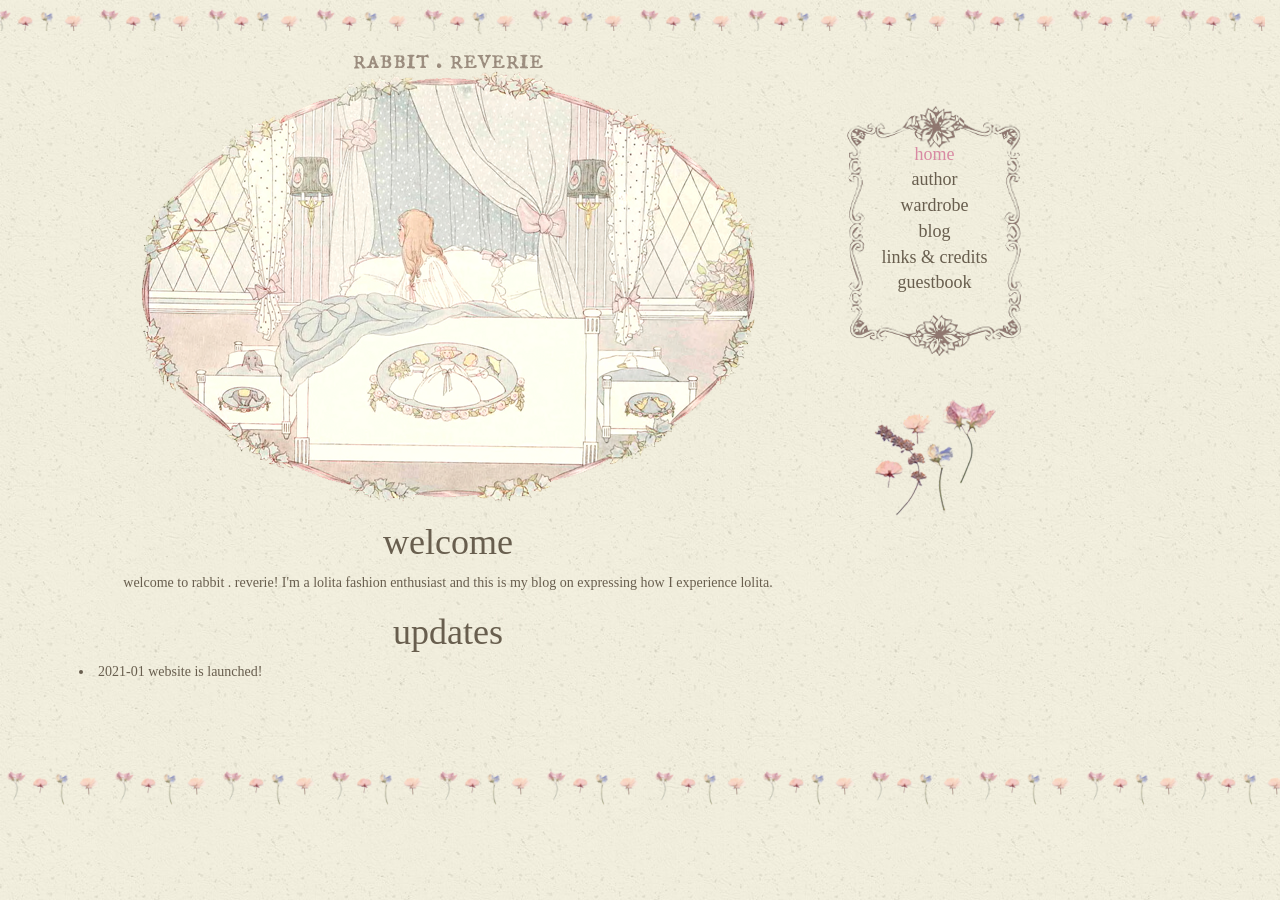
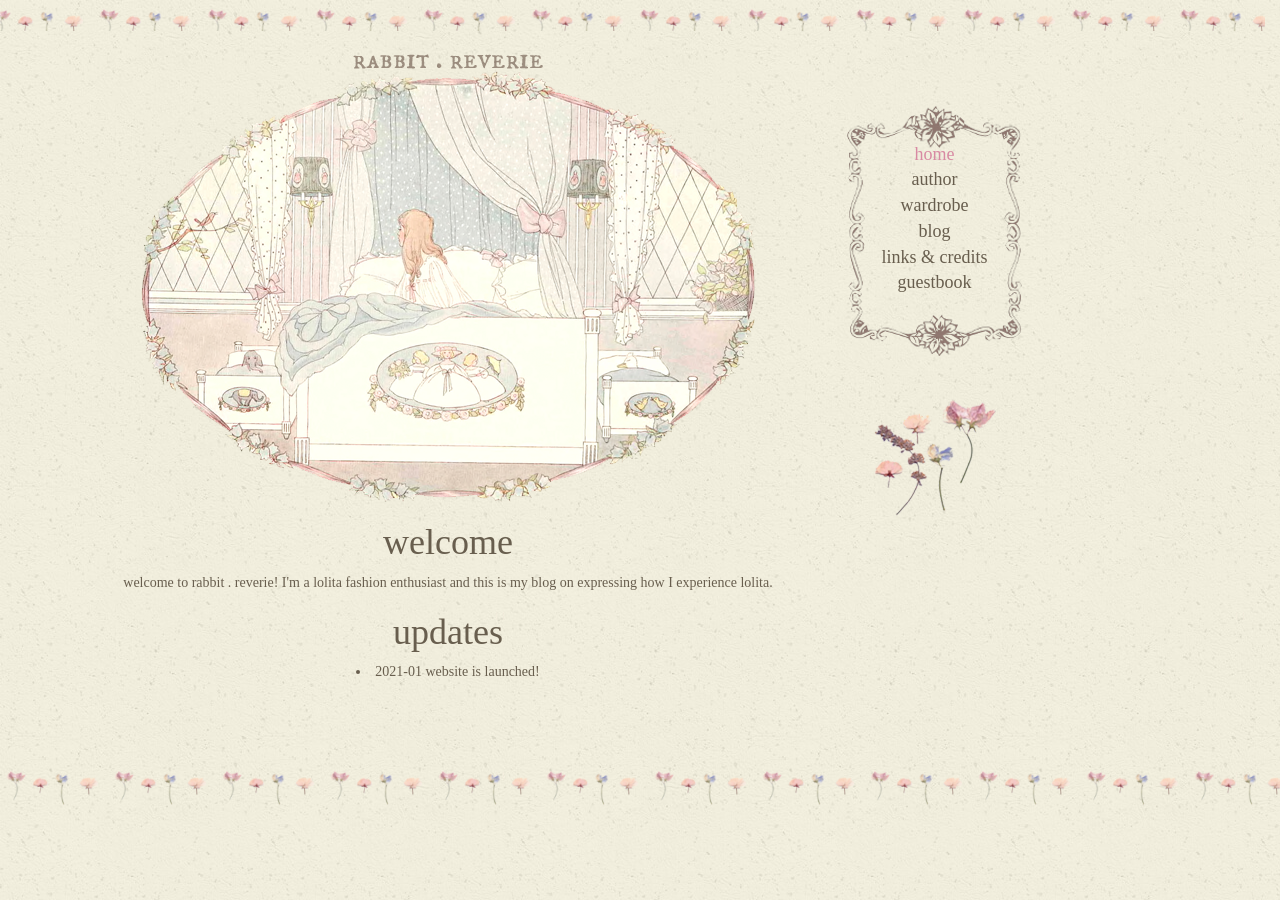
Before and after one commit to miss-strawberryjam/rabbit-reverie, a Jekyll site: the page built from index.html, in a window 1280 px wide. Built offline with Jekyll 4.4.1, drawn with Linux system fonts in a browser that asks for light colours; some web fonts are replaced.

Commit message:
changed li text -align

```diff
--- a/_sass/main.scss
+++ b/_sass/main.scss
@@ -21,9 +21,12 @@ p {
 }
 
 li {
-  text-align: justify;
+  text-align: center;
 }
 
+.index-updates li {
+  text-align: center;
+}
 
 nav {
  background-image: url("/assets/menu-bg.png");
--- a/index.html
+++ b/index.html
@@ -5,5 +5,7 @@ title: Home
 <h1>{{ "welcome" | downcase }} </h1>
 welcome to rabbit . reverie! I'm a lolita fashion enthusiast and this is my blog on expressing how I experience lolita.<br>
 <h1>{{ "updates" | downcase }}</h1>
+<div class="index-updates">
 <li>2021-01 website is launched!</li>
+</div>
 <br><br><br>
```
